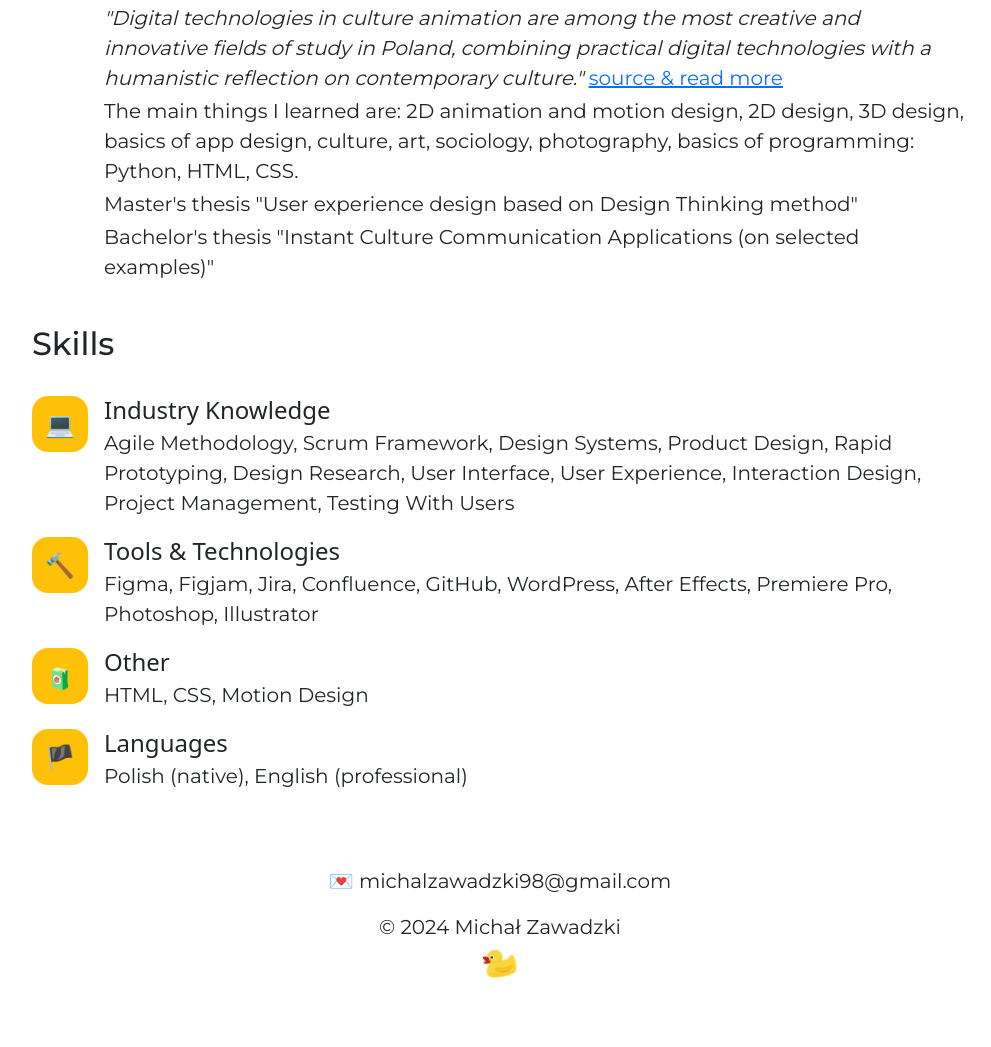
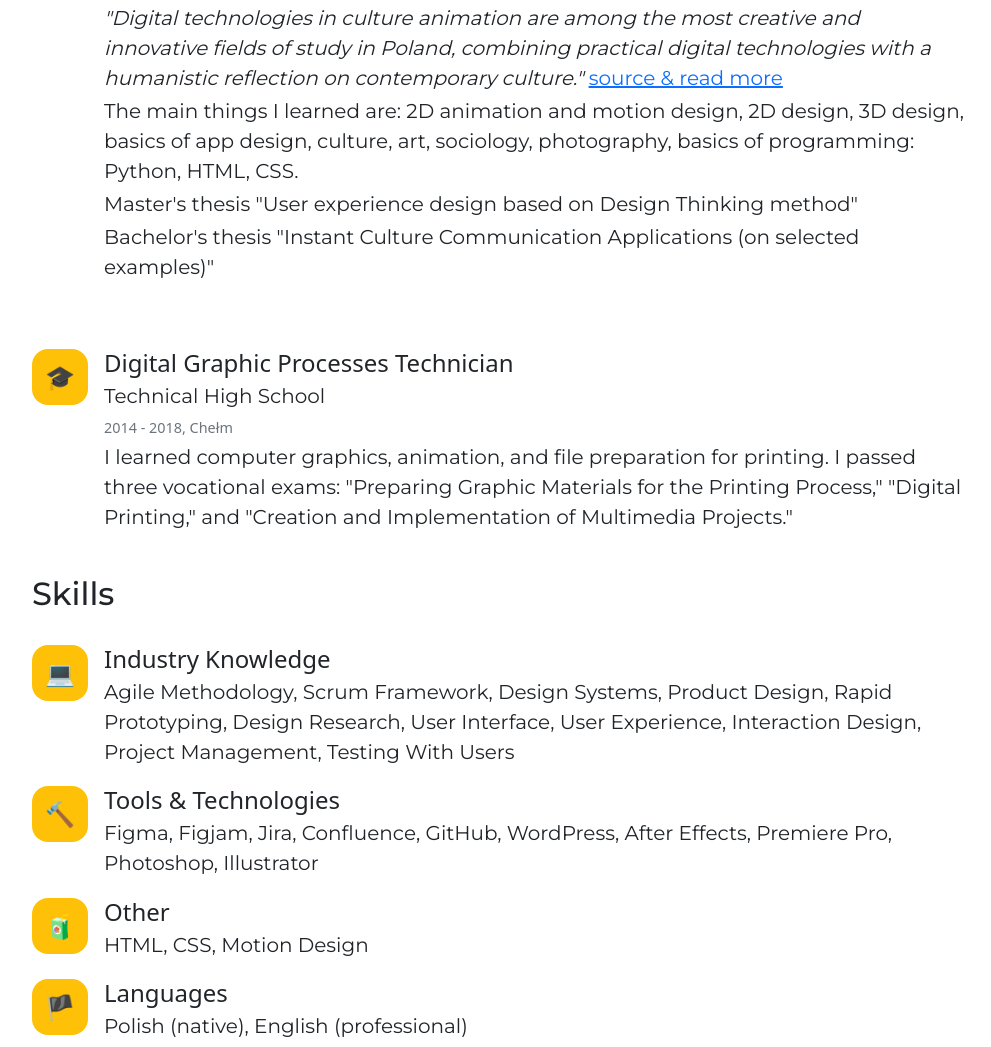
Before and after one commit to michalzawadzki98/PortfolioWEBv2, a plain HTML site: page aboutme.html in a window 1280 px wide. Shown: the part 2226-3273 px from the top of the page, without its empty margins (140-1131 px from the left). Before the commit the page ends 3246 px from the top, so only its background shows below. Drawn offline with nearby package versions, Linux system fonts and the light colour scheme.

Commit message:
Updated about me section with technical high school info

```diff
--- a/aboutme.html
+++ b/aboutme.html
@@ -131,6 +131,15 @@
           <p>The main things I learned are: 2D animation and motion design, 2D design, 3D design, basics of app design, culture, art, sociology,  photography, basics of programming: Python, HTML, CSS.</p>
           <p>Master's thesis "User experience design based on Design Thinking method"</p>
           <p>Bachelor's thesis "Instant Culture Communication Applications (on selected examples)"</p>
+        </div>
+      </div>
+      <div class="experience-item pt-4 pb-4">
+        <div class="icon">🎓</div>
+        <div class="experience-details">
+          <h3>Digital Graphic Processes Technician</h3>
+          <p>Technical High School</p>
+          <span class="date">2014 - 2018, Chełm</span>
+          <p>I learned computer graphics, animation, and file preparation for printing. I passed three vocational exams: "Preparing Graphic Materials for the Printing Process," "Digital Printing," and "Creation and Implementation of Multimedia Projects."</p>
         </div>
       </div>
 
```
